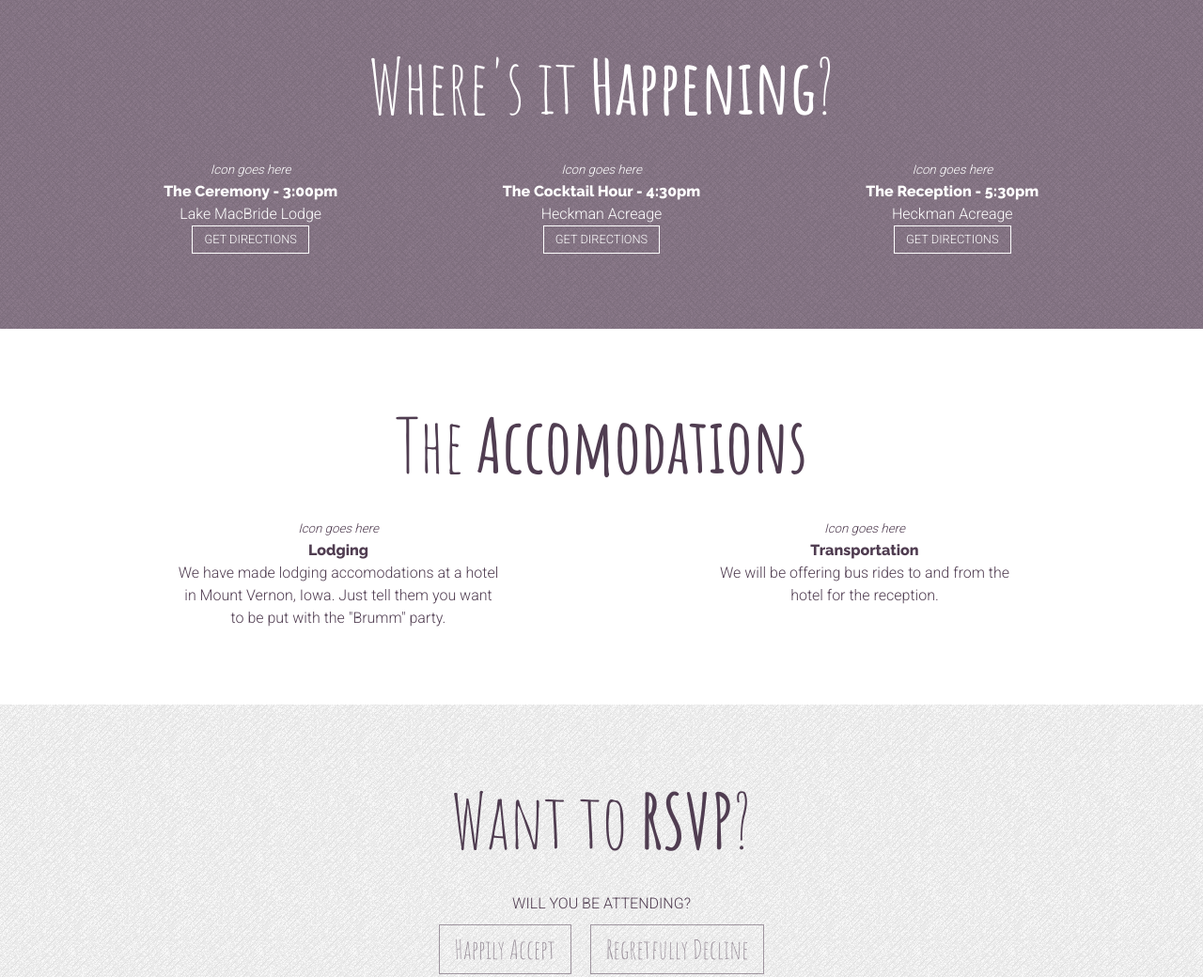
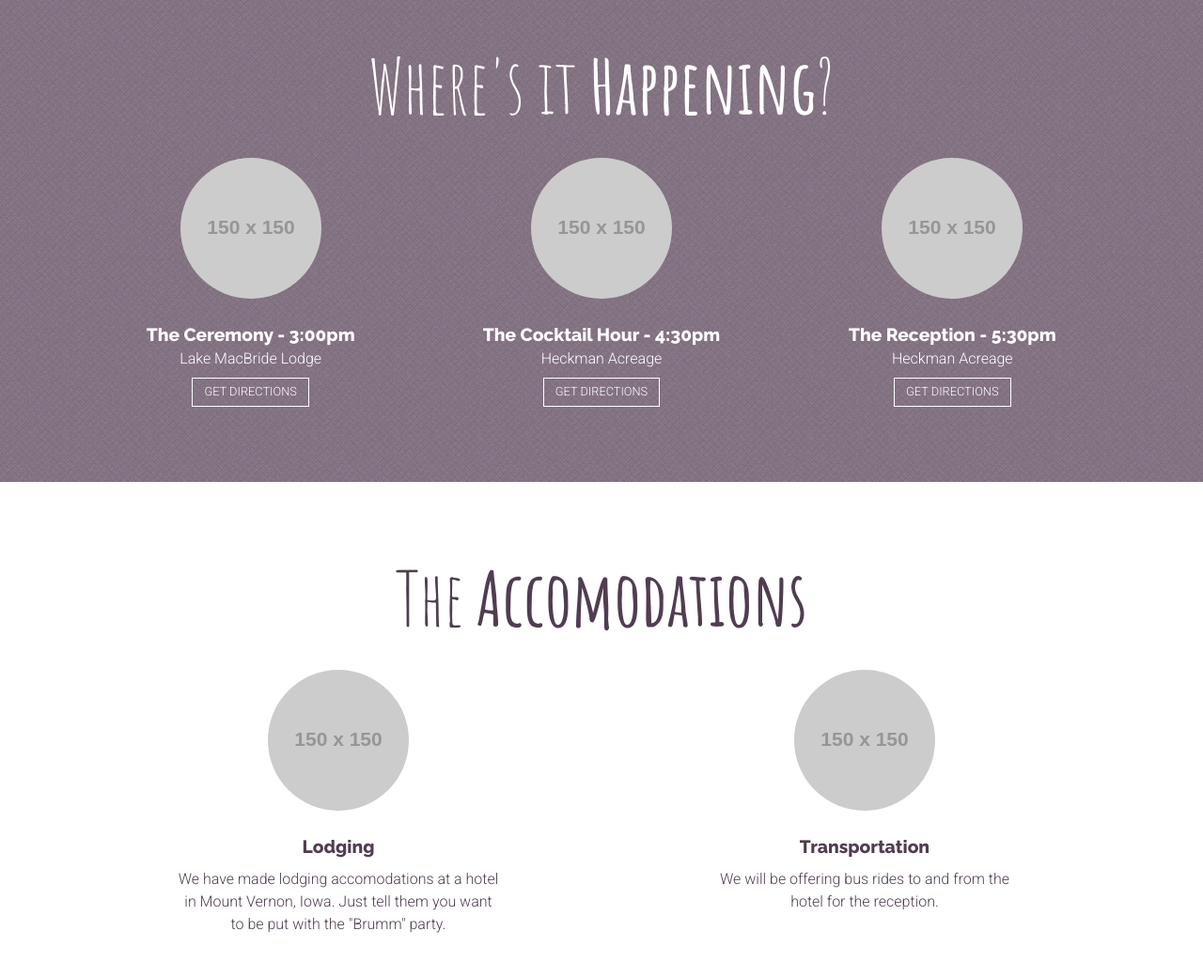
Before and after one commit to kjbrum/10.01.2016, a website: page index.html in a window 1280 px wide. Shown: the part 2329-3369 px from the top of the page at 94% size. Drawn offline with Linux system fonts and the light colour scheme; placeholder pictures from the web are drawn by us.

Commit message:
Add placeholder images and style more sections

```diff
--- a/index.html
+++ b/index.html
@@ -116,21 +116,24 @@
 
                 <div class="g g-m-3">
                     <div class="gi">
-                        <small><em>Icon goes here</em></small>
+                        <img src="http://placehold.it/150x150">
+
                         <h4>The Ceremony - 3:00pm</h4>
                         <p class="location">Lake MacBride Lodge</p>
                         <a href="https://www.google.com/maps/place/Lake+MacBride+Rd+NE,+Solon,+IA+52333" class="btn btn-small">Get Directions</a>
                     </div>
 
                     <div class="gi">
-                        <small><em>Icon goes here</em></small>
+                        <img src="http://placehold.it/150x150">
+
                         <h4>The Cocktail Hour - 4:30pm</h4>
                         <p class="location">Heckman Acreage</p>
                         <a href="https://www.google.com/maps/place/1729+180th+St,+Clarence,+IA+52216" class="btn btn-small">Get Directions</a>
                     </div>
 
                     <div class="gi">
-                        <small><em>Icon goes here</em></small>
+                        <img src="http://placehold.it/150x150">
+
                         <h4>The Reception - 5:30pm</h4>
                         <p class="location">Heckman Acreage</p>
                         <a href="https://www.google.com/maps/place/1729+180th+St,+Clarence,+IA+52216" class="btn btn-small">Get Directions</a>
@@ -146,13 +149,15 @@
 
                 <div class="g">
                     <div class="gi gi-m-4 gi-offset-m-1">
-                        <small><em>Icon goes here</em></small>
+                        <img src="http://placehold.it/150x150">
+
                         <h4>Lodging</h4>
                         <p>We have made lodging accomodations at a hotel in Mount Vernon, Iowa. Just tell them you want to be put with the "Brumm" party.</p>
                     </div>
 
                     <div class="gi gi-m-4 gi-offset-m-2">
-                        <small><em>Icon goes here</em></small>
+                        <img src="http://placehold.it/150x150">
+
                         <h4>Transportation</h4>
                         <p>We will be offering bus rides to and from the hotel for the reception.</p>
                     </div>
--- a/scss/_form.scss
+++ b/scss/_form.scss
@@ -9,7 +9,8 @@ input[type=text],
 input[type=email] {
     width: 100%;
     padding: 0.5rem;
-    border: 1px solid #eeeeee;
+    border: 1px solid $offwhite;
+    font-size: 0.8rem;
 
     &:hover {
         border-color: $secondary-light;
@@ -56,6 +57,7 @@ textarea {
             color: $primary;
             cursor: pointer;
             opacity: 0.5;
+            transition: 0.3s ease-in-out;
 
             &:hover {
                 opacity: 1;
--- a/scss/_main.scss
+++ b/scss/_main.scss
@@ -211,6 +211,29 @@ img {
     }
 }
 
+.section--timeline,
+.section--accomodations {
+    img {
+        margin: 0 auto;
+        border-radius: 100%;
+    }
+
+    h4 {
+        margin: 1.5rem 0 0.5rem;
+        font-size: 1.2rem;
+    }
+}
+
 .section--timeline {
+    h4 {
+        margin-bottom: 0;
+    }
+
+    .location {
+        margin-bottom: 0.5rem;
+    }
+}
+
+.section--rsvp {
 
 }
```
Also changed, not shown: css/style.css.
